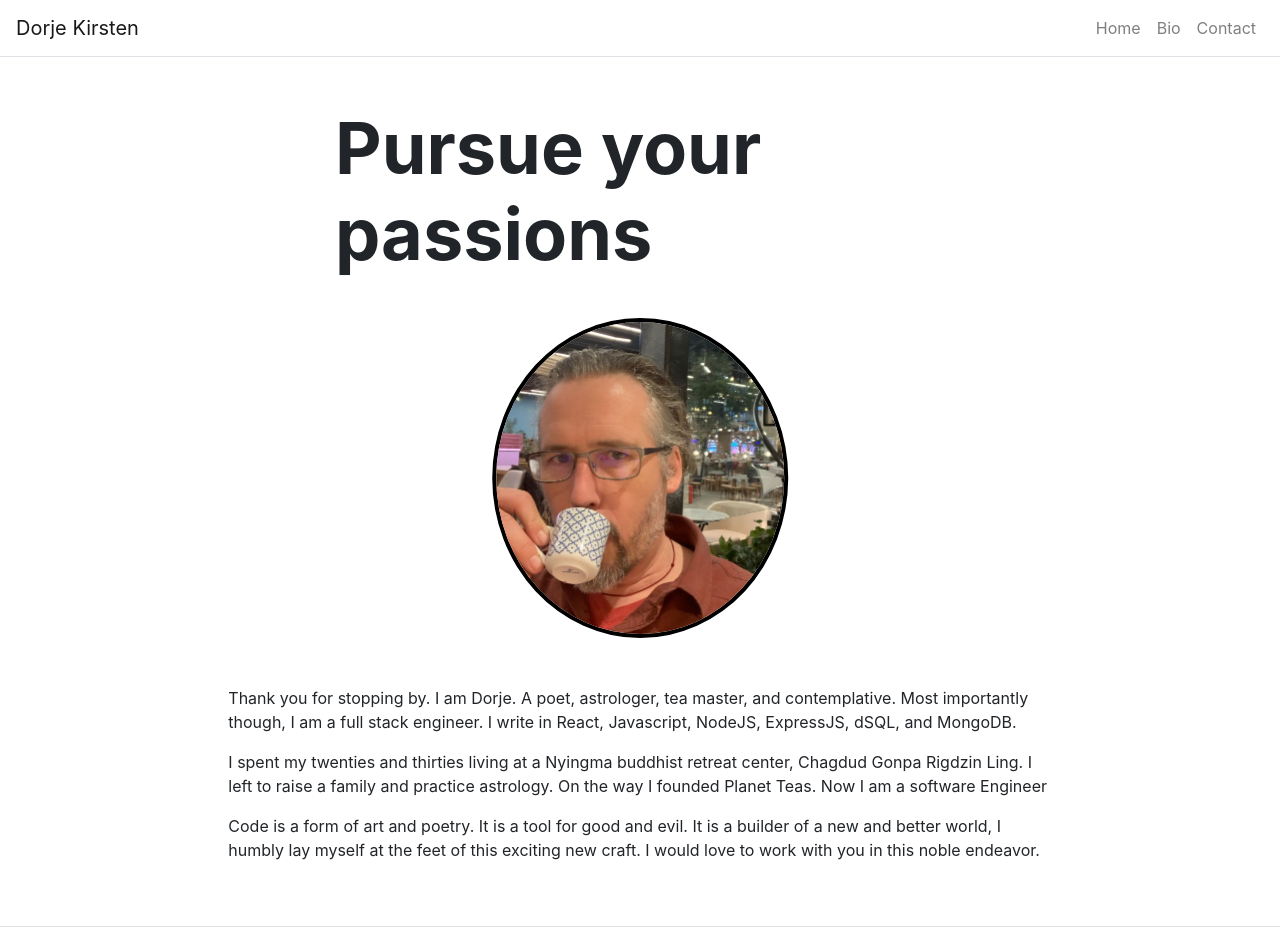
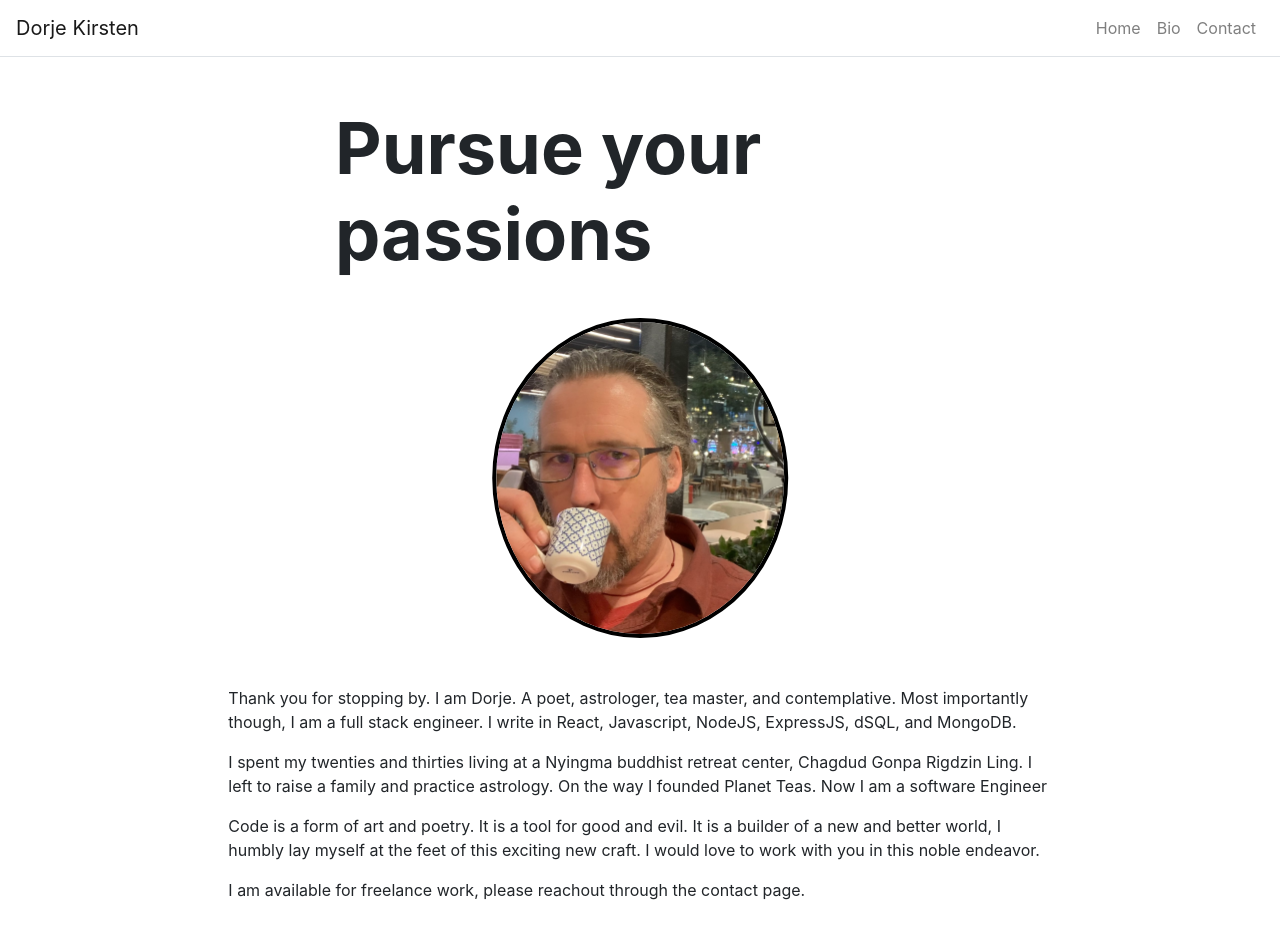
Before and after one commit to dorjepadma/dkwebsite, a React (Create React App) app: page /Bio in a window 1280 px wide. Shown: the top 946 px of the page. Built offline with nearby package versions, Linux system fonts and the light colour scheme.

Commit message:
fixed neptune image, added to bio

```diff
--- a/src/components/Carousel.js
+++ b/src/components/Carousel.js
@@ -5,7 +5,7 @@ import Container from 'react-bootstrap/Container';
 import Row from 'react-bootstrap/Row';
 
 import Poegram from '../assets/images/poegram.png';
-import neptune from '../assets/images/cosmo.jpg';
+import neptune from '../assets/images/neptune.jpg';
 import Serpent from '../assets/images/Khendo-Khani.jpg'
 import Heartastrology from '../assets/images/heartastrology.png'
 
--- a/src/pages/BioPage.js
+++ b/src/pages/BioPage.js
@@ -12,6 +12,8 @@ function BioPage(props) {
       <p>I spent my twenties and thirties living at a Nyingma buddhist retreat center, Chagdud Gonpa Rigdzin Ling. I left to raise a family and practice astrology. On the way I founded Planet Teas. Now I am a software Engineer</p>
 
       <p>Code is a form of art and poetry. It is a tool for good and evil. It is a builder of a new and better world, I humbly lay myself at the feet of this exciting new craft. I would love to work with you in this noble endeavor. </p>
+
+      <p> I am available for freelance work, please reachout through the contact page.</p>
     </Content>
   </div>
   );
```
Also changed, not shown: src/components/Card.js (+6 -2 lines).
